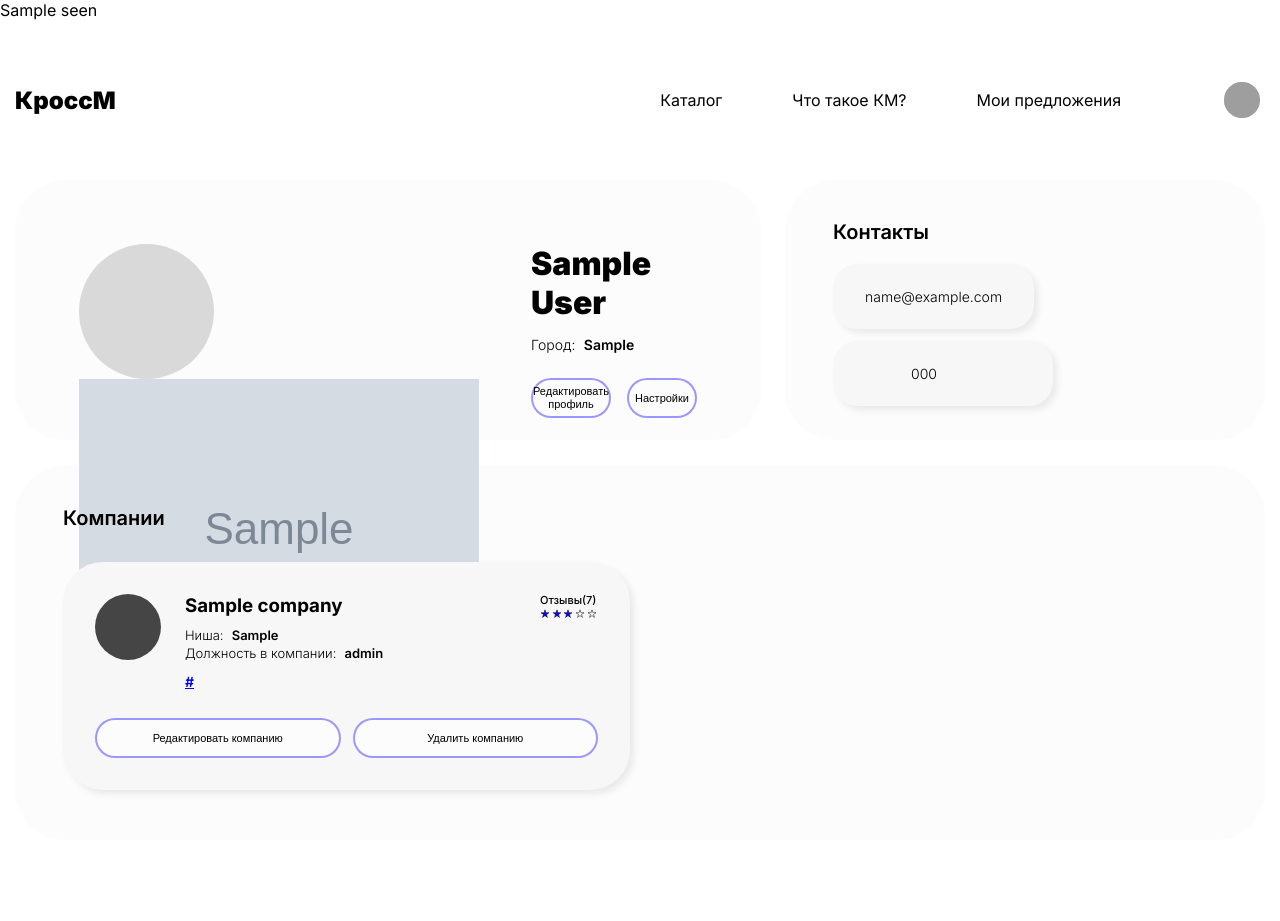
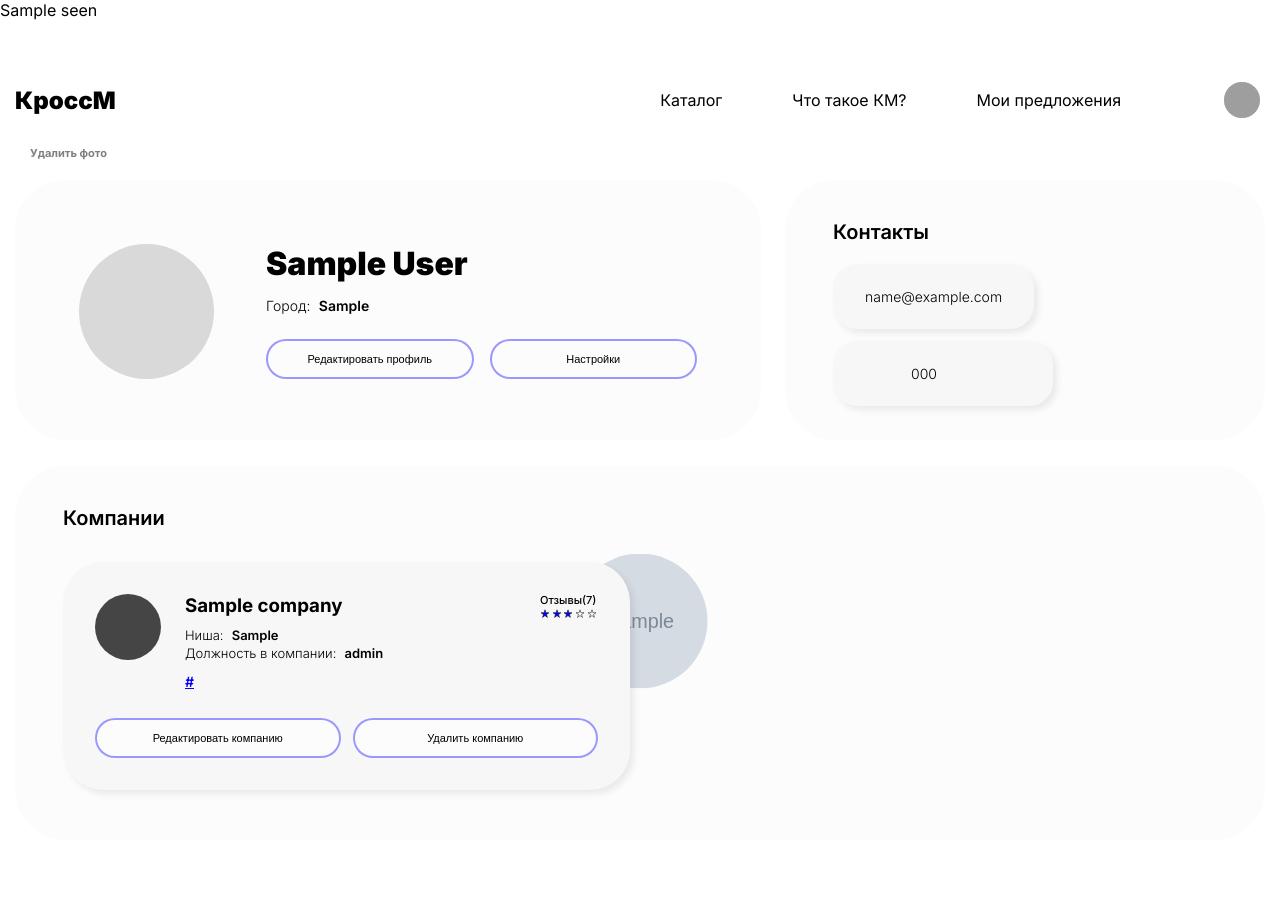
Before and after one commit to cyber-tatarin/crossm, a Django app: template crossm/users/templates/registration/profile.html in a window 1280 px wide. Shown: the top 921 px of the page. Run offline with Django 4.2, Linux system fonts and the light colour scheme; a user stored in the database is signed in; tables that the repository leaves empty hold one stand-in row (values such as "Sample post"); the template is opened without the code that fills it: most values are stand-ins (such as "Sample title", 1, 10 or a date in 2020); grey boxes marked "Sample" are stand-in pictures; parts of the project's set-up code (start-up, migrations or seed data) failed here and were passed over; some libraries are stand-ins or nearby versions; grey boxes are pictures that could not be loaded.

Commit message:
company page ui v3

```diff
--- a/crossm/companies/templates/companies/company_page.html
+++ b/crossm/companies/templates/companies/company_page.html
@@ -27,10 +27,12 @@
                     <div class="profile-owner">
 
                          <div class="profile-user-left">
+
                             <div class="profile-user__logo">
                                 <img class="profile-user__img" src="../../../static/images/Dima.jpg">
                                 <a href="#" class="delete-photo">Удалить фото</a>
                             </div>
+
                         </div>
                         <div class="profile-user-right">
                             <h1 class="profile-user__name">{{company.title}}</h1>
--- a/crossm/users/templates/registration/profile.html
+++ b/crossm/users/templates/registration/profile.html
@@ -31,8 +31,9 @@
 
                             <div class="profile-user__logo"></div>
                             {% if user.profile_set.all.0.photo %}
-                            <img id="image" src="{{user.profile_set.all.0.photo.url}}">
-                            <p onclick="deletePhoto({{request.user.id}})">Удалить фото</p>
+                            <img class="profile-user__img" id="image" src="{{user.profile_set.all.0.photo.url}}">
+                            <a onclick="deletePhoto({{request.user.id}})" class="delete-photo">Удалить фото</a>
+<!--                            <p onclick="deletePhoto({{request.user.id}})">Удалить фото</p>-->
                             {% endif %}
 
                         </div>
```
